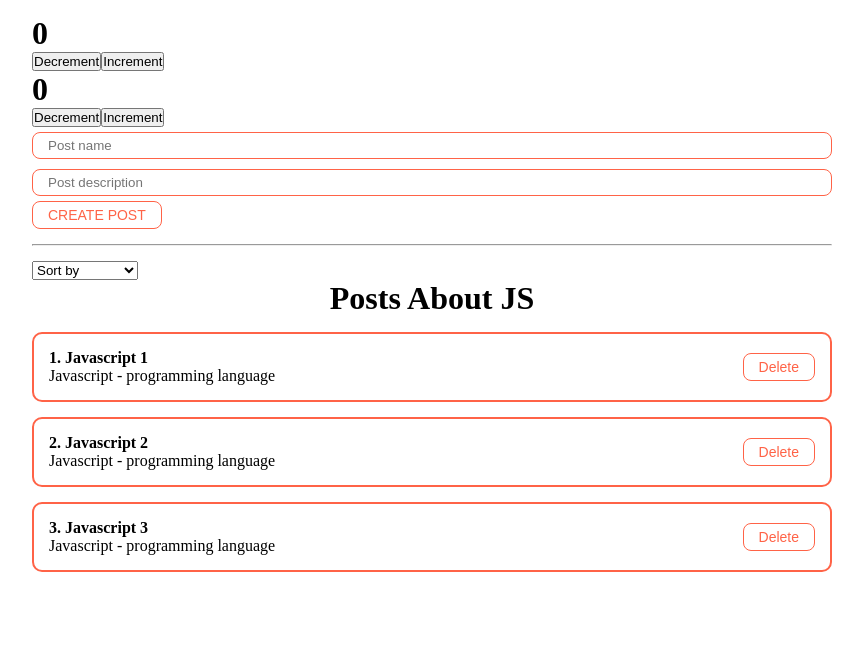
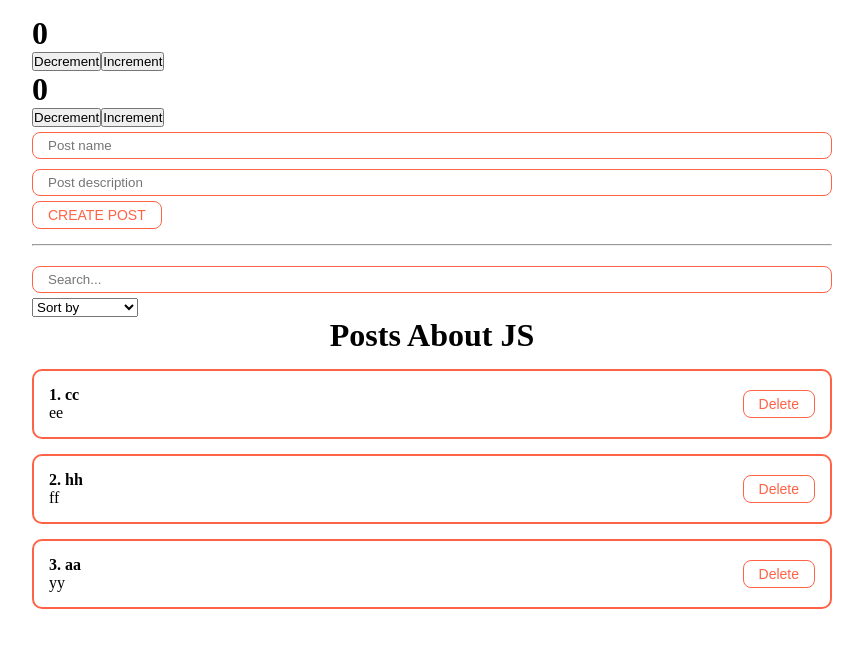
Before and after one commit to Presnia/react-fund-course-nd, a React (Create React App) app: page / in a window 1280 px wide. Shown: the top 648 px of the page, without its empty margins (208-1071 px from the left). Built offline with nearby package versions, Linux system fonts and the light colour scheme.

Commit message:
Implemented the posts searching, created the PostFilter component
with useMemo hook

```diff
--- a/src/App.js
+++ b/src/App.js
@@ -1,18 +1,29 @@
 import Counter from "./components/Counter";
 import ClassCounter from "./components/ClassCounter";
-import {useState} from "react";
+import {useMemo, useState} from "react";
 import PostList from "./components/PostList/PostList";
 import PostForm from "./components/PostForm/PostForm";
+import PostFilter from "./components/PostFilter/PostFilter";
 import './App.css';
-import MySelect from "./components/UI/select/MySelect";
 
 function App() {
   const [posts, setPosts] = useState([
-      {id: 1, title: 'Javascript 1', body: 'Javascript - programming language'},
-      {id: 2, title: 'Javascript 2', body: 'Javascript - programming language'},
-      {id: 3, title: 'Javascript 3', body: 'Javascript - programming language'}
+      {id: 1, title: 'cc', body: 'ee'},
+      {id: 2, title: 'hh', body: 'ff'},
+      {id: 3, title: 'aa', body: 'yy'}
   ]);
-  const [selectedSort, setSelectedSort] = useState('');
+  const [filter, setFilter] = useState({sort: '', query: ''});
+
+  const sortedPosts = useMemo(() => {
+      if(filter.sort) {
+          return [...posts].sort((a, b) => a[filter.sort].localeCompare(b[filter.sort]));
+      }
+      return posts;
+  }, [filter.sort, posts]);
+
+  const sortedAndSearchedPosts = useMemo(() => {
+      return sortedPosts.filter(post => post.title.toLowerCase().includes(filter.query));
+  }, [filter.query, sortedPosts]);
 
   const createPost = (newPost) => {
       setPosts([...posts, newPost]);
@@ -22,35 +33,17 @@
       setPosts(posts.filter(p => p.id !== post.id));
   }
 
-  const sortPosts = (sort) => {
-      setSelectedSort(sort);
-      setPosts([...posts].sort((a, b) => a[sort].localeCompare(b[sort])));
-  }
-
   return (
     <div className="App">
         <Counter/>
         <ClassCounter/>
         <PostForm create={createPost}/>
         <hr style={{margin: '15px 0'}}/>
-        <div>
-            <MySelect
-                value={selectedSort}
-                onChange={sortPosts}
-                defaultValue='Sort by'
-                options={[
-                    {value: 'title', name: 'By name'},
-                    {value: 'body', name: 'By description'}
-                ]}
-            />
-        </div>
-        {
-            posts.length
-            ? <PostList remove={removePost} posts={posts} title='Posts About JS'/>
-            : <h1 style={{textAlign: 'center'}}>
-                    No Posts Yet
-              </h1>
-        }
+        <PostFilter
+            filter={filter}
+            setFilter={setFilter}
+        />
+        <PostList remove={removePost} posts={sortedAndSearchedPosts} title='Posts About JS'/>
 
     </div>
   );
--- /dev/null
+++ b/src/components/PostFilter/PostFilter.jsx
@@ -0,0 +1,26 @@
+import React from 'react';
+import MyInput from "../UI/input/MyInput";
+import MySelect from "../UI/select/MySelect";
+
+const PostFilter = ({filter, setFilter}) => {
+    return (
+        <div>
+            <MyInput
+                value={filter.query}
+                onChange={e => setFilter({...filter, query: e.target.value})}
+                placeholder='Search...'
+            />
+            <MySelect
+                value={filter.sort}
+                onChange={selectedSort => setFilter({...filter, sort: selectedSort})}
+                defaultValue='Sort by'
+                options={[
+                    {value: 'title', name: 'By name'},
+                    {value: 'body', name: 'By description'}
+                ]}
+            />
+        </div>
+    );
+};
+
+export default PostFilter;
--- a/src/components/PostList/PostList.jsx
+++ b/src/components/PostList/PostList.jsx
@@ -2,6 +2,11 @@
 import PostItem from "../PostItem/PostItem";
 
 const PostList = ({posts, title, remove}) => {
+    if (!posts.length) {
+        return <h1 style={{textAlign: 'center'}}>
+            No Posts Yet
+        </h1>
+    }
     return (
         <div>
             <h1 style={{textAlign: 'center'}}>
```
